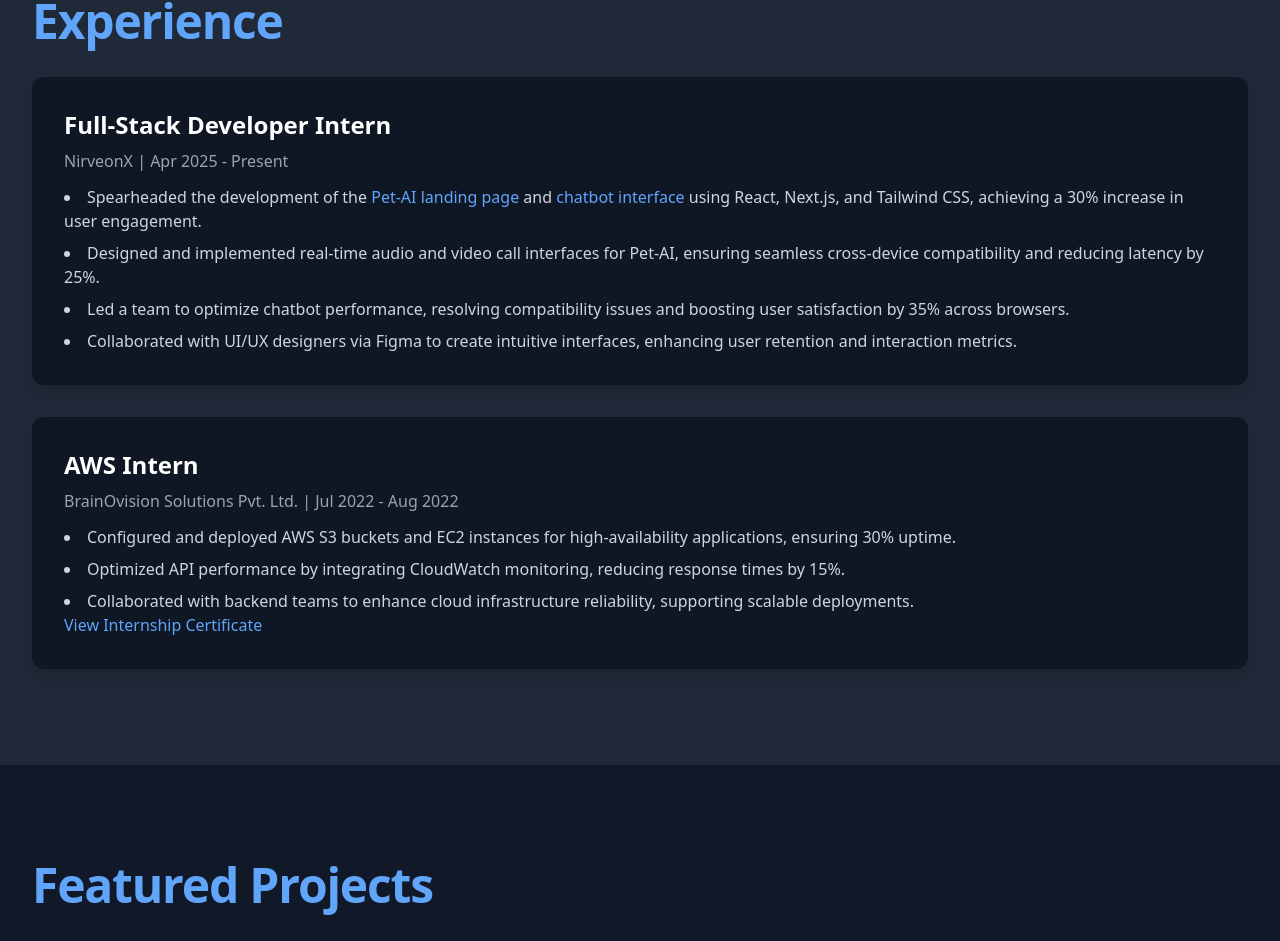
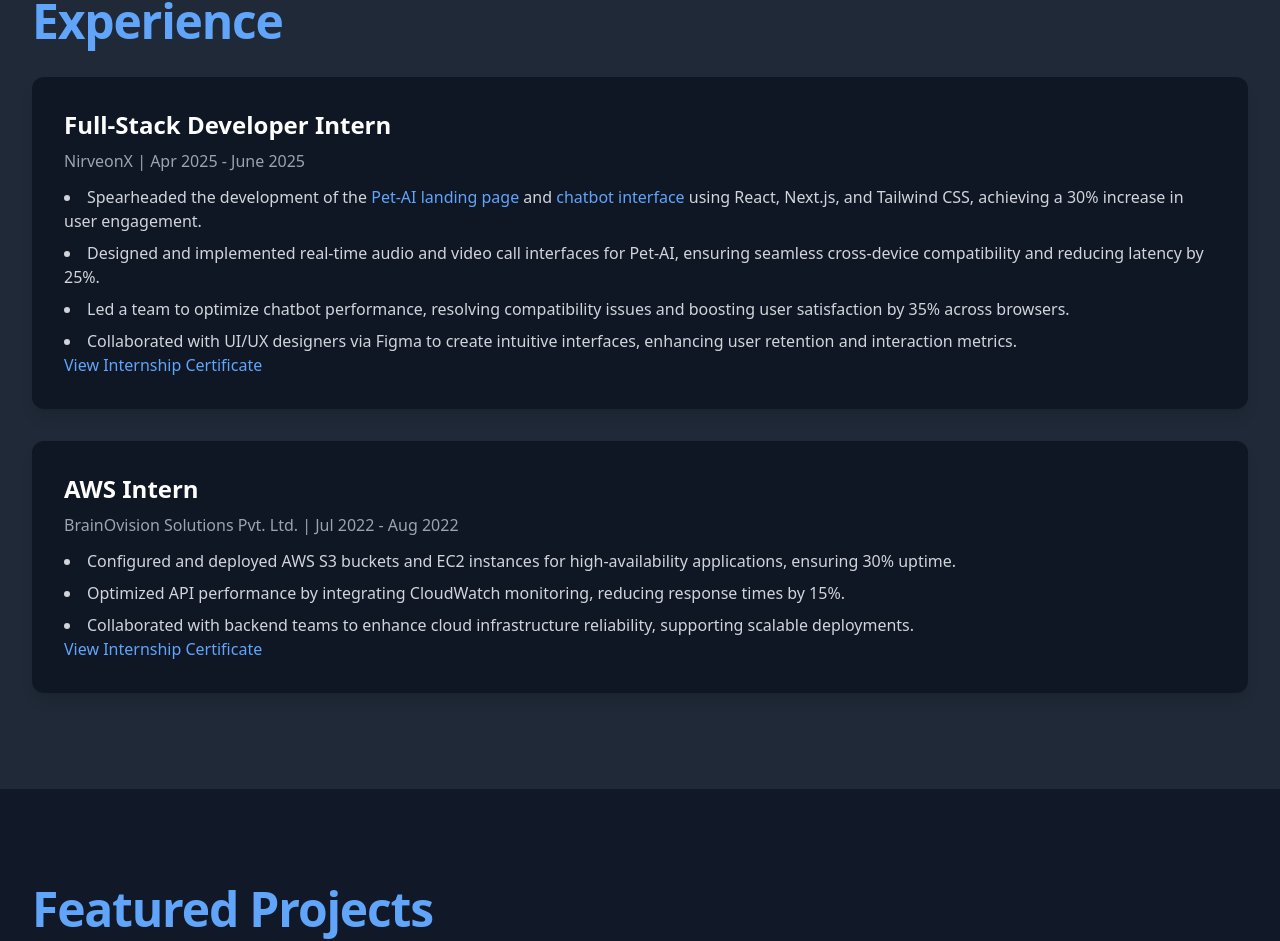
Before and after one commit to prudhvi1519/Prudhvi-Portfolio, a Next.js app: page / in a window 1280 px wide. Shown: the part 2178-3119 px from the top of the page. Built offline with nearby package versions, Linux system fonts and the light colour scheme.

Commit message:
Internship Certificate uploaded

```diff
--- a/src/app/components/sections/ExperienceSection.tsx
+++ b/src/app/components/sections/ExperienceSection.tsx
@@ -5,7 +5,7 @@
   {
     title: "Full-Stack Developer Intern",
     company: "NirveonX",
-    period: "Apr 2025 - Present",
+    period: "Apr 2025 - June 2025",
     responsibilities: [
       <>
         Spearheaded the development of the{" "}
@@ -32,7 +32,7 @@
       "Led a team to optimize chatbot performance, resolving compatibility issues and boosting user satisfaction by 35% across browsers.",
       "Collaborated with UI/UX designers via Figma to create intuitive interfaces, enhancing user retention and interaction metrics.",
     ],
-    certificateUrl: null,
+    certificateUrl: "https://drive.google.com/file/d/1Ez8zZhUIqbrHDKXnUmpDkXBRJlEPZzpR/view?usp=sharing",
   },
   {
     title: "AWS Intern",
```
